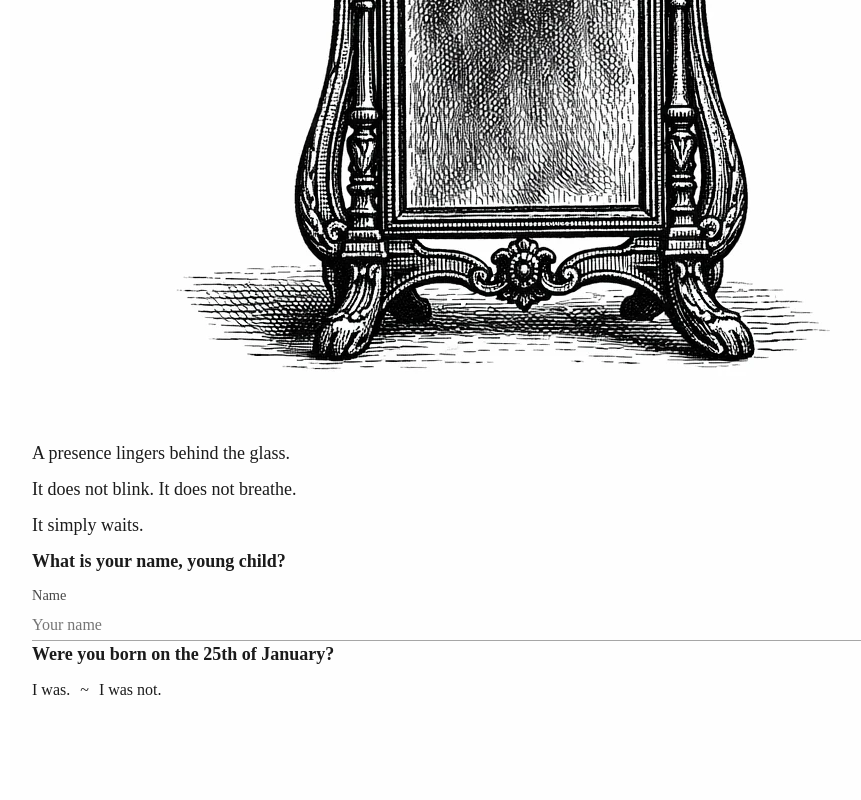
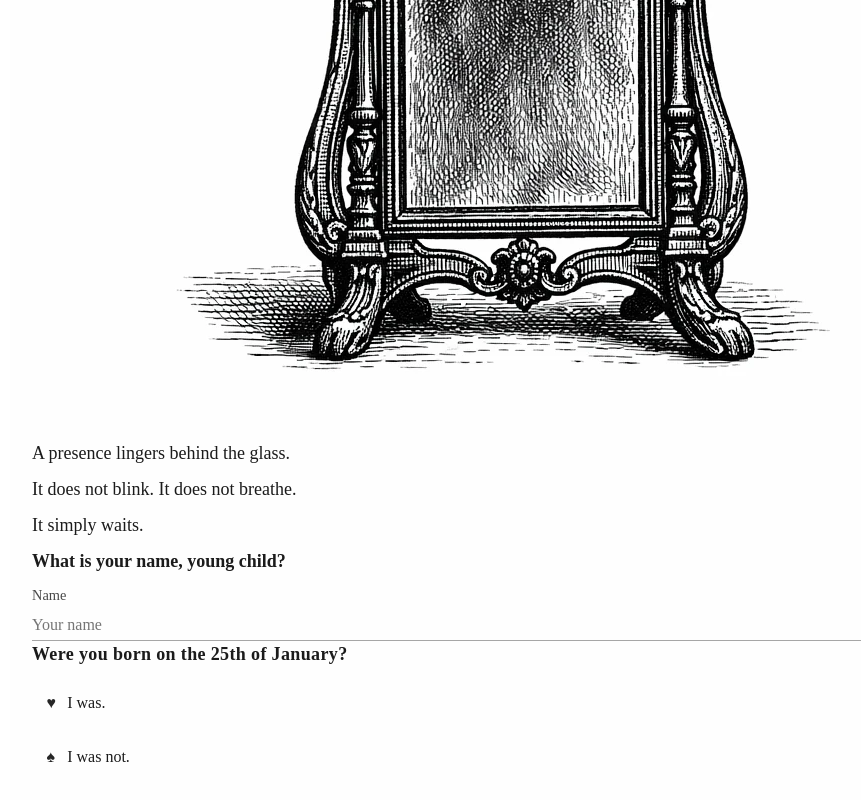
Before and after one commit to Anthony-Garoufalis-Auger/unbirthday-invite-jan-2026, a Next.js app: page / in a window 1280 px wide. Shown: the part 472-1272 px from the top of the page, without its empty margins (118-979 px from the left). Built offline with nearby package versions, Linux system fonts and the light colour scheme.

Commit message:
added symbols in front of bottons to make choice clearer

```diff
--- a/app/globals.css
+++ b/app/globals.css
@@ -184,3 +184,79 @@ img{
     top: calc(46% + 6lh);
   }
 }
+
+/* =========================
+   Choice buttons (dialogue)
+   ========================= */
+
+/* Prompt line above options */
+.prompt{
+  margin: 6px 0 10px;
+  letter-spacing: 0.02em;
+}
+
+/* Stack choices like a menu on phones */
+.actions.choices{
+  display: grid;
+  gap: 10px;
+}
+
+/* Remove inline separator glyphs for stacked choices */
+.actions.choices button + button::before{
+  content: none;
+  margin: 0;
+}
+
+/* Full-width, left-aligned, big tap targets */
+.actions.choices .choice{
+  text-align: left;
+  width: 100%;
+  min-height: 44px;
+  padding-left: 2.2rem;
+  position: relative;
+}
+
+/* Default glyph = Proceed / Yes */
+.actions.choices .choice::before{
+  content: "♥";
+  position: absolute;
+  left: 0.9rem;
+  top: 50%;
+  transform: translateY(-50%);
+  opacity: 0.95;
+}
+
+/* Refuse / No */
+.actions.choices .choice[data-choice="no"]::before{
+  content: "♠";
+}
+
+/* Explain / Tell me more */
+.actions.choices .choice[data-choice="info"]::before{
+  content: "♦";
+}
+
+/* Obvious focus ring (keyboard + clarity) */
+.button:focus-visible{
+  outline: 3px solid #000;
+  outline-offset: 2px;
+}
+
+/* Press feedback */
+.button:active{
+  transform: translateY(1px);
+}
+
+/* Optional: tiny nudge animation if you add className="prompt nudge"
+   (Respects reduced-motion and stops after a few cycles) */
+@media (prefers-reduced-motion: no-preference){
+  .prompt.nudge::after{
+    content: "  ↓";
+    display: inline-block;
+    animation: nudge 0.9s ease-in-out 0s 5;
+  }
+  @keyframes nudge{
+    0%,100%{ transform: translateY(0); }
+    50%{ transform: translateY(3px); }
+  }
+}
--- a/app/page.tsx
+++ b/app/page.tsx
@@ -103,17 +103,17 @@ export default function LookingGlassPage() {
         </div>
 
         {/* Question */}
-        <p>
+        <p className="prompt">
           <strong>{c.question}</strong>
         </p>
 
         {/* Action buttons */}
-        <div className="actions">
-          <button className="button" onClick={goWas}>
+        <div className="actions choices" role="group" aria-label="Your answer">
+          <button className="button choice" data-choice="yes" onClick={goWas}>
             {c.buttons.yes}
           </button>
 
-          <button className="button" onClick={goWasNot}>
+          <button className="button choice" data-choice="no" onClick={goWasNot}>
             {c.buttons.no}
           </button>
         </div>
```
